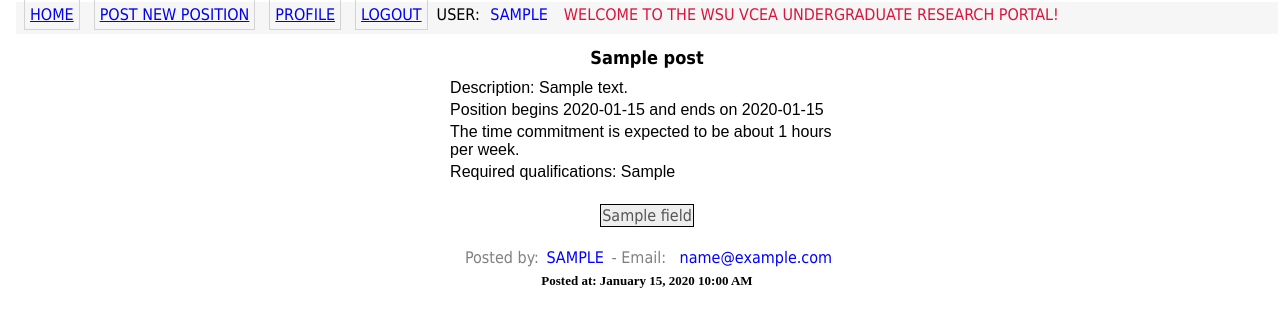
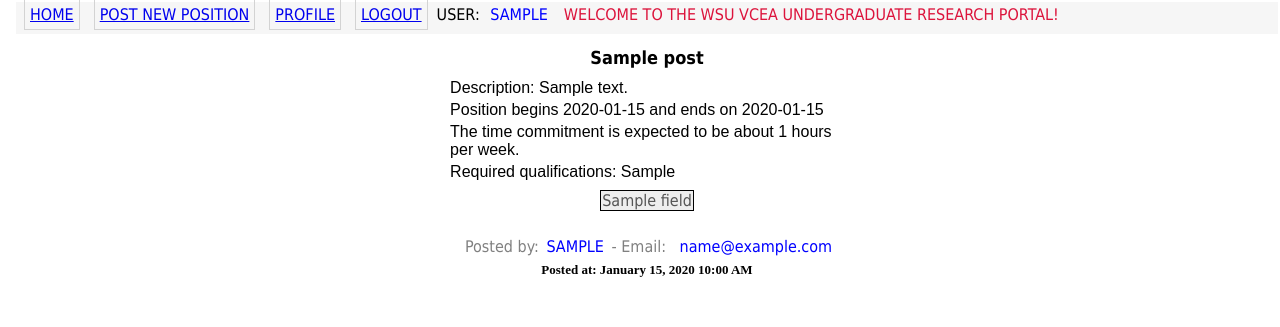
Before and after one commit to BenjaminMichaelis/WSU-EECS-UndergraduateResearch, a Flask app: page / in a window 1280 px wide. Shown: the top 327 px of the page. Run offline with Flask 2, Linux system fonts and the light colour scheme; a user stored in the database is signed in; tables that the repository leaves empty hold one stand-in row (values such as "Sample post"); some libraries are stand-ins or nearby versions.

Commit message:
Fix tag styling

```diff
--- a/app/View/static/css/main.css
+++ b/app/View/static/css/main.css
@@ -219,12 +219,14 @@ a:hover {
 }
 
 .tagitem {
-    padding:1px 1px 1px 1px;
+    padding: 0px 1px;
     color: #555555;
     background-color: #eeeeee;
     border: #000000 1px solid;
-    margin: 2px;
+    margin: 10px 5px;
     width: fit-content;
     text-align: center;
-    object-position: auto;
+    object-position: 10px;
+    position: block;
+    line-height: 170%;
 }
--- a/app/View/templates/_post.html
+++ b/app/View/templates/_post.html
@@ -20,29 +20,28 @@
                <div class="postmessage">
                    Required qualifications: {{ post.qualifications }}
                </div>
-
+            </td>
         </tr>
-        <tr>
-        </td>
+        <tr height="10%">
         <br>
-        <td colspan="3" style = "text-align:center" valign="bottom">
-            <br>
+        <td height="10%" colspan="3" style = "text-align:center">
             {% for ResearchField in post.get_fields().all(): %}
             <span class="tagitem">
                 {{ ResearchField.name }}
             </span>
             {% endfor %}
+        </td>
         </tr>
 
         <tr>
             <td colspan="3" style = "text-align:center" valign="bottom">
                 <br>
-            <span class="postuser">
-                Posted by:<span class="username"> {{ post.writer.username }}</span>
-                - Email:</span><span class="useremail"> {{ post.writer.email }}</span>
-            </span>
+                <span class="postuser">
+                    Posted by:<span class="username"> {{ post.writer.username }}</span>
+                    - Email:</span><span class="useremail"> {{ post.writer.email }}</span>
+                </span>
 
-              </td>
+            </td>
         </tr>
 
         <tr>
```
